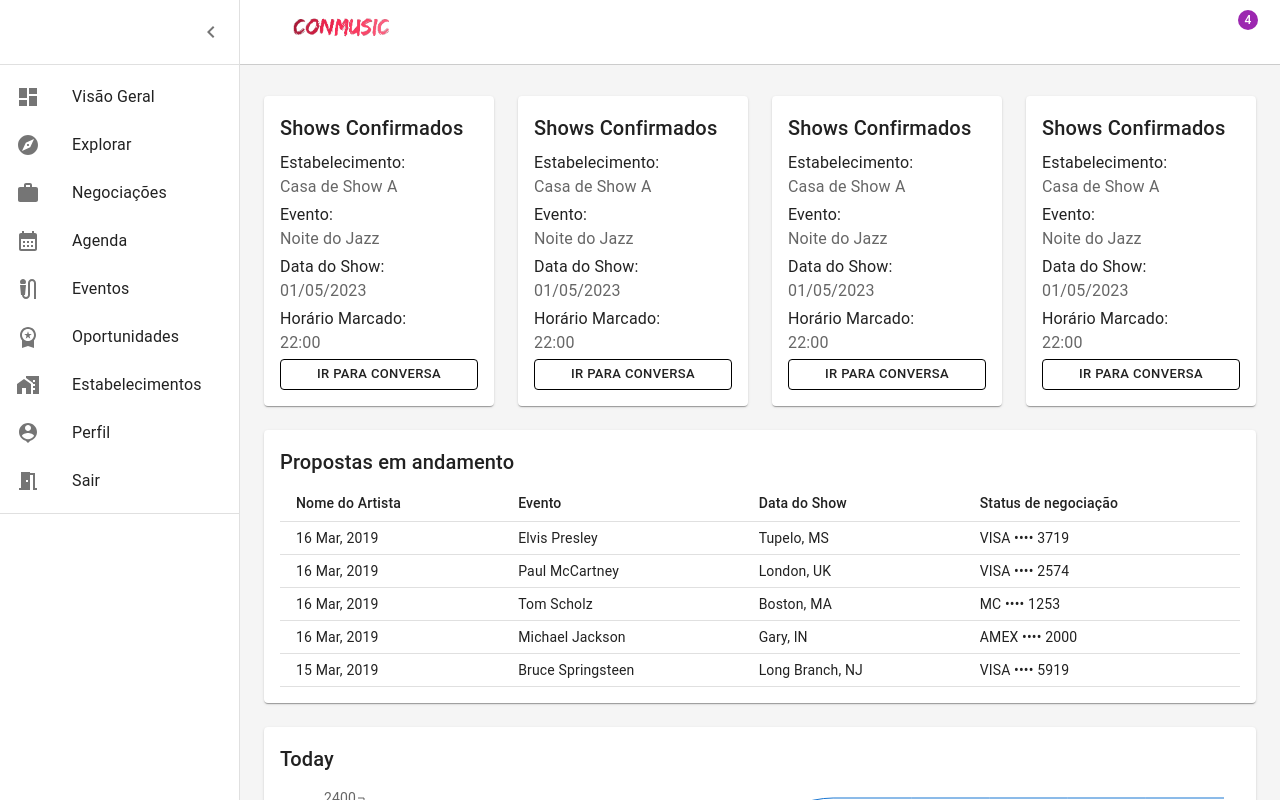
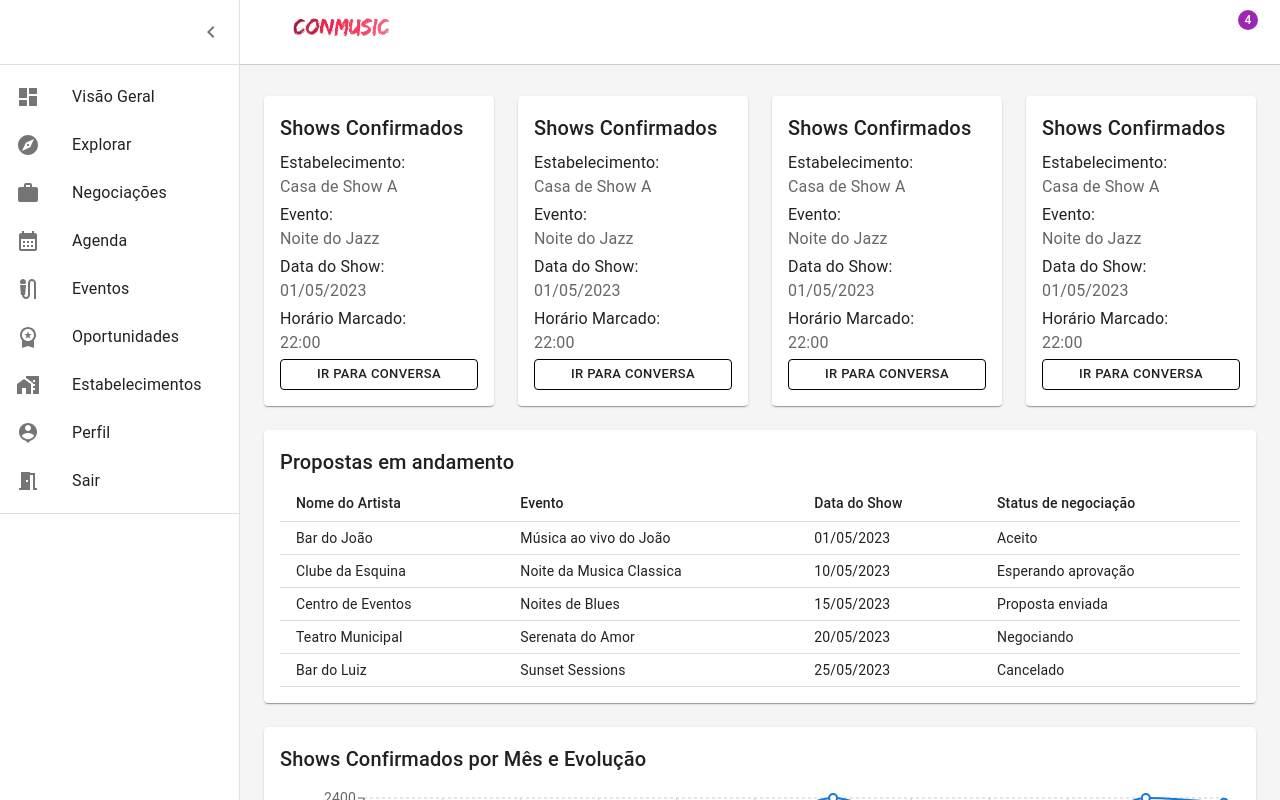
Before and after one commit to conmusic/conmusic-frontend, a React (Create React App) app in the folder site/: page /dashboard in a window 1280 px wide. Built offline with nearby package versions, Linux system fonts and the light colour scheme.

Commit message:
grafico de linha modificado

```diff
--- a/site/src/pages/Chart.js
+++ b/site/src/pages/Chart.js
@@ -1,6 +1,6 @@
 import * as React from 'react';
 import { useTheme } from '@mui/material/styles';
-import { LineChart, Line, XAxis, YAxis, Label, ResponsiveContainer } from 'recharts';
+import { LineChart, Line, XAxis, YAxis, Label, ResponsiveContainer, Tooltip, CartesianGrid } from 'recharts';
 import Title from './Title';
 
 // Generate Sales Data
@@ -16,11 +16,11 @@ const data = [
   createData('Maio', 1500),
   createData('Junho', 2000),
   createData('Julho', 2400),
-  createData('Agosto', 2400),
-  createData('Setembro', 2400),
-  createData('Outubro', 2400),
+  createData('Agosto', 2100),
+  createData('Setembro', 1950),
+  createData('Outubro', 2000),
   createData('Novembro', 2400),
-  createData('Dezembro', 2400),
+  createData('Dezembro', 2350),
 ];
 
 export default function Chart() {
@@ -28,7 +28,7 @@ export default function Chart() {
 
   return (
     <React.Fragment>
-      <Title>Today</Title>
+      <Title>Shows Confirmados por Mês e Evolução</Title>
       <ResponsiveContainer>
         <LineChart
           data={data}
@@ -39,6 +39,7 @@ export default function Chart() {
             left: 24,
           }}
         >
+          <CartesianGrid strokeDasharray="3 3" />
           <XAxis
             dataKey="time"
             stroke={theme.palette.text.secondary}
@@ -57,15 +58,18 @@ export default function Chart() {
                 ...theme.typography.body1,
               }}
             >
-              Sales ($)
+              Qtd Shows Confirmados
             </Label>
           </YAxis>
+          <Tooltip />
           <Line
-            isAnimationActive={false}
+            isAnimationActive={true}
             type="monotone"
             dataKey="amount"
             stroke={theme.palette.primary.main}
-            dot={false}
+            strokeWidth={2}
+            dot={{ stroke: theme.palette.primary.main, strokeWidth: 2, r: 4 }}
+            activeDot={{ r: 8 }}
           />
         </LineChart>
       </ResponsiveContainer>
--- a/site/src/pages/DashBoard.js
+++ b/site/src/pages/DashBoard.js
@@ -105,7 +105,7 @@ export default function Dashboard() {
           <Toolbar
             sx={{
               backgroundColor: "white",
-              pr: '24px', // keep right padding when drawer closed
+              pr: '24px',
             }}
           >
             <IconButton
@@ -262,7 +262,7 @@ export default function Dashboard() {
                     p: 2,
                     display: 'flex',
                     flexDirection: 'column',
-                    height: 240,
+                    height: 350,
                   }}
                 >
                   <Chart sx={{ height: '50%' }} />
--- a/site/src/pages/Orders.js
+++ b/site/src/pages/Orders.js
@@ -15,36 +15,32 @@ function createData(id, date, name, shipTo, paymentMethod, amount) {
 const rows = [
   createData(
     0,
-    '16 Mar, 2019',
-    'Elvis Presley',
-    'Tupelo, MS',
-    'VISA •••• 3719',
-    312.44,
+    'Bar do João',
+    'Música ao vivo do João',
+    '01/05/2023',
+    'Aceito',
   ),
   createData(
     1,
-    '16 Mar, 2019',
-    'Paul McCartney',
-    'London, UK',
-    'VISA •••• 2574',
-    866.99,
+    'Clube da Esquina',
+    'Noite da Musica Classica',
+    '10/05/2023',
+    'Esperando aprovação',
   ),
-  createData(2, '16 Mar, 2019', 'Tom Scholz', 'Boston, MA', 'MC •••• 1253', 100.81),
+  createData(2, 'Centro de Eventos', 'Noites de Blues', '15/05/2023', 'Proposta enviada'),
   createData(
     3,
-    '16 Mar, 2019',
-    'Michael Jackson',
-    'Gary, IN',
-    'AMEX •••• 2000',
-    654.39,
+    'Teatro Municipal',
+    'Serenata do Amor',
+    '20/05/2023',
+    'Negociando',
   ),
   createData(
     4,
-    '15 Mar, 2019',
-    'Bruce Springsteen',
-    'Long Branch, NJ',
-    'VISA •••• 5919',
-    212.79,
+    'Bar do Luiz',
+    'Sunset Sessions',
+    '25/05/2023',
+    'Cancelado',
   ),
 ];
 
```
